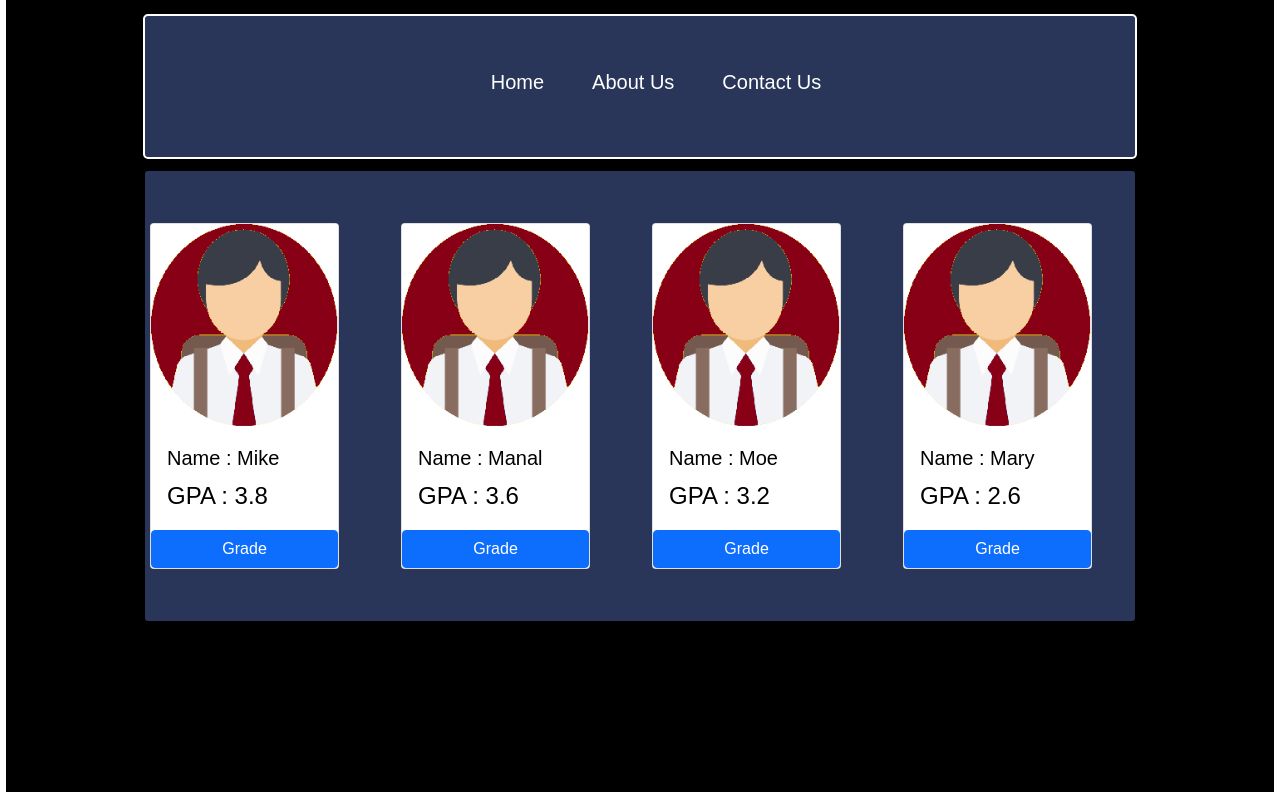
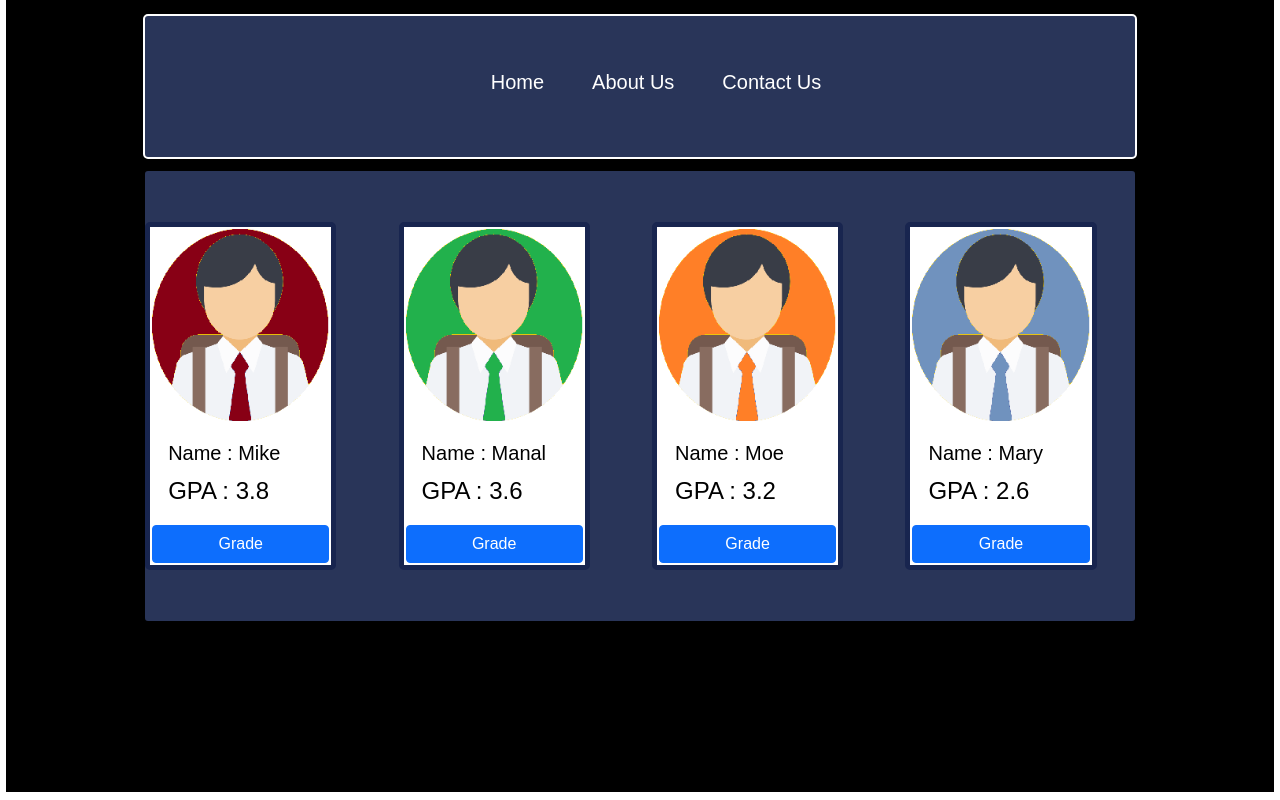
Before and after one commit to AbnerMarshall/midtermp, a React (Create React App) app: page / in a window 1280 px wide. Built offline with nearby package versions, Linux system fonts and the light colour scheme.

Commit message:
Corrected Issue With pictures not working properly

```diff
--- a/src/App.css
+++ b/src/App.css
@@ -71,5 +71,13 @@ ul li a {
   border-style: solid;
   border-radius: 5px;
   background-color: #293559;
+}
 
+.card{
+  padding:2px;
+
+  border-width: 5px;
+  border-style: solid;
+  border-color: #18254f;
+  border-radius: 5px;
 }
--- a/src/component/home.js
+++ b/src/component/home.js
@@ -5,25 +5,25 @@ import {Container, Card, Col, Button, CardGroup, Row} from 'react-bootstrap';
 
 const cardInfo = [
     {
-        image: "../Pics/s1.png",
+        image: "s1.png",
         name: "Mike",
         gpa: 3.8
     },
     {
         image:
-            "../Pics/s2.png",
+            "s2.png",
         name: "Manal",
         gpa: 3.6
     },
     {
         image:
-            "../Pics/s3.png",
+            "s3.png",
         name: "Moe",
         gpa: 3.2
     },
     {
         image:
-            "../Pics/s4.png",
+            "s4.png",
         name: "Mary",
         gpa: 2.6
     }
@@ -37,8 +37,8 @@ function Home() {
                 return (
                     <Col className="col-3">
                         <Col sm="10" col-lg="3">
-                                <Card  key={student.name}>
-                                    <Card.Img variant="top" src={require('../Pics/s1.png')}/>
+                                <Card className="card" key={student.name}>
+                                    <Card.Img variant="top" src={require('../Pics/'+student.image)}/>
                                     <Card.Body>
                                         <Card.Title>Name : {student.name}</Card.Title>
                                         <Card.Text>GPA : {student.gpa}</Card.Text>
```
